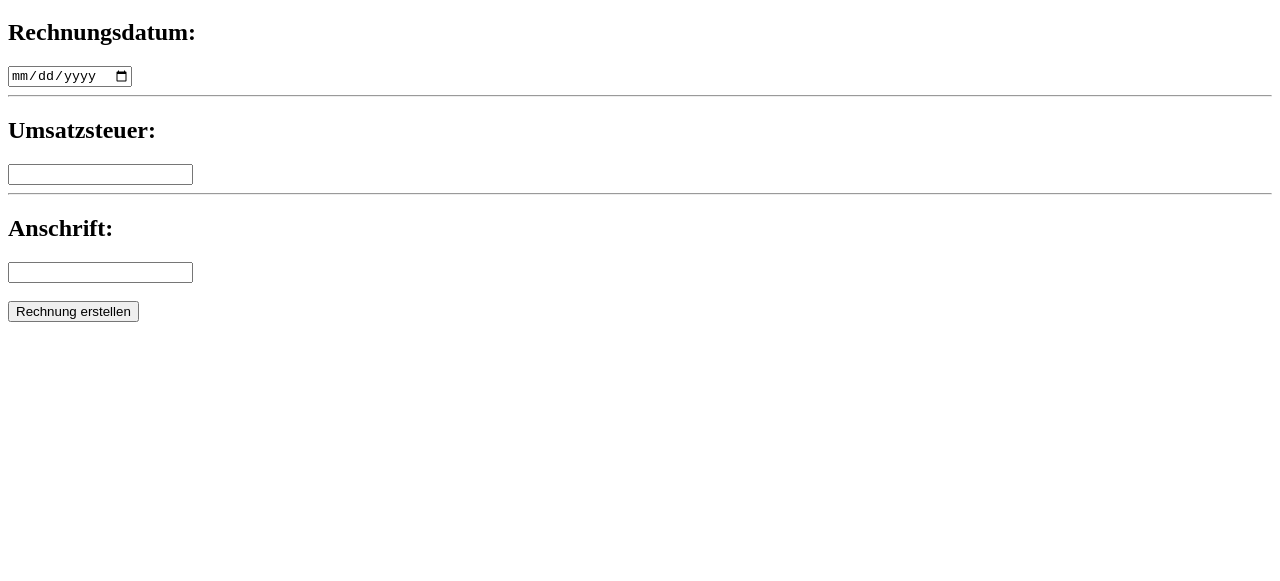
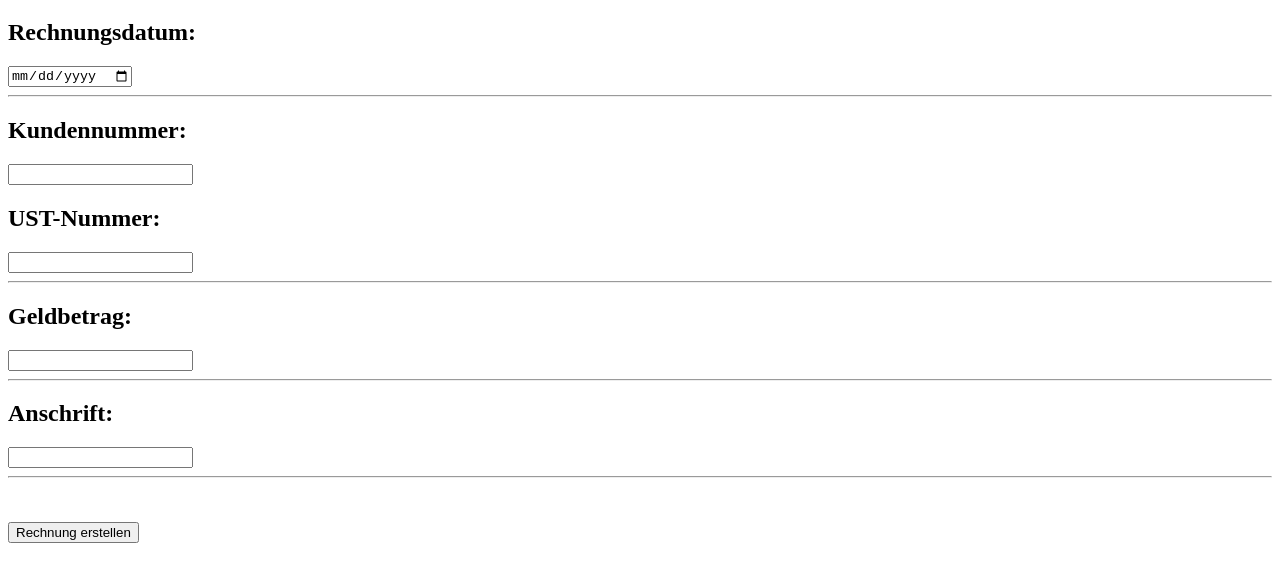
Before and after one commit to JoshDHBW/SystemA1, a plain HTML site: page index.html in a window 1280 px wide. Shown: the part 61-642 px from the top of the page. Drawn offline with Linux system fonts and the light colour scheme.

Commit message:
index.html erweitert

```diff
--- a/index.html
+++ b/index.html
@@ -11,14 +11,20 @@
     <h2>Rechnungsdatum:</h2>
     <input id="Rechnungsdatum" type="date"></input>
     <hr/>
-    <h2>Umsatzsteuer:</h2>
+    <h2>Kundennummer:</h2>
+    <input id="Kundennummer" type="number"></input>
+    <h2>UST-Nummer:</h2>
     <input id="Umsatzsteuernummer" type="number"></input>
+    <hr/>
+    <h2>Geldbetrag:</h2>
+    <input id="Geldbetrag" type="number"></input>
     <hr/>
     <h2>Anschrift:</h2>
     <input id="Anschrift" type="text">
+    <hr/>
     <br>
     <br>
-    <button> Rechnung erstellen</button>
+    <button id="Erstellung"> Rechnung erstellen</button>
 </form>
 </body>
 </html>
```
